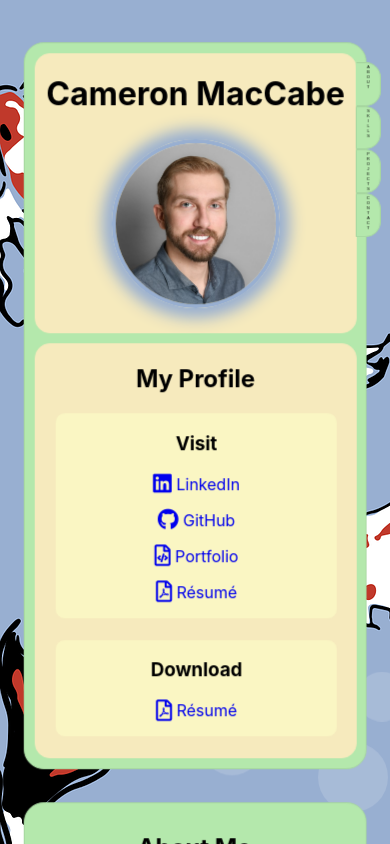
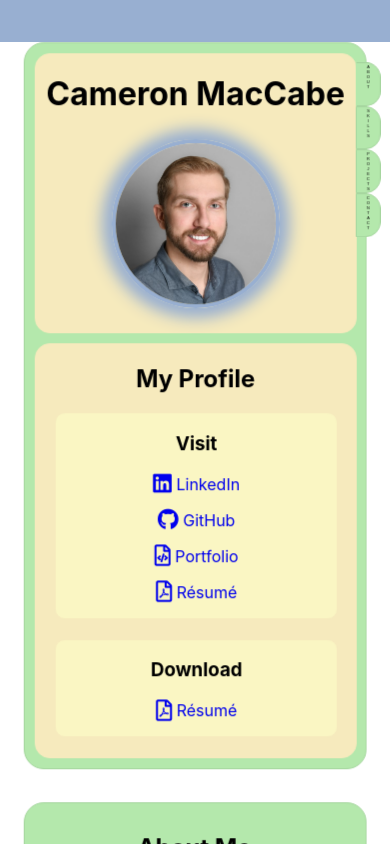
Before and after one commit to MacCabe1888/Professional-Portfolio, a React (Create React App) app: page / in a window 390 px wide. Shown: the top 844 px of the page. Built offline with nearby package versions, Linux system fonts and the light colour scheme.

Commit message:
used media query to adjust height, overflow, and padding properties for max-width of 600px in order to improve responsiveness

```diff
--- a/src/App.css
+++ b/src/App.css
@@ -10,11 +10,13 @@ html, body {
 
 @media screen and (max-width: 600px) {
   html {
-    height: 1250%;
-    overflow: auto;
+    height: fit-content;
+    overflow-x: hidden;
+    overflow-y: auto;
   }
 
   #root {
-    height: 100%;
+    height: fit-content;
+    padding-bottom: 5vh;
   }
 }
```
